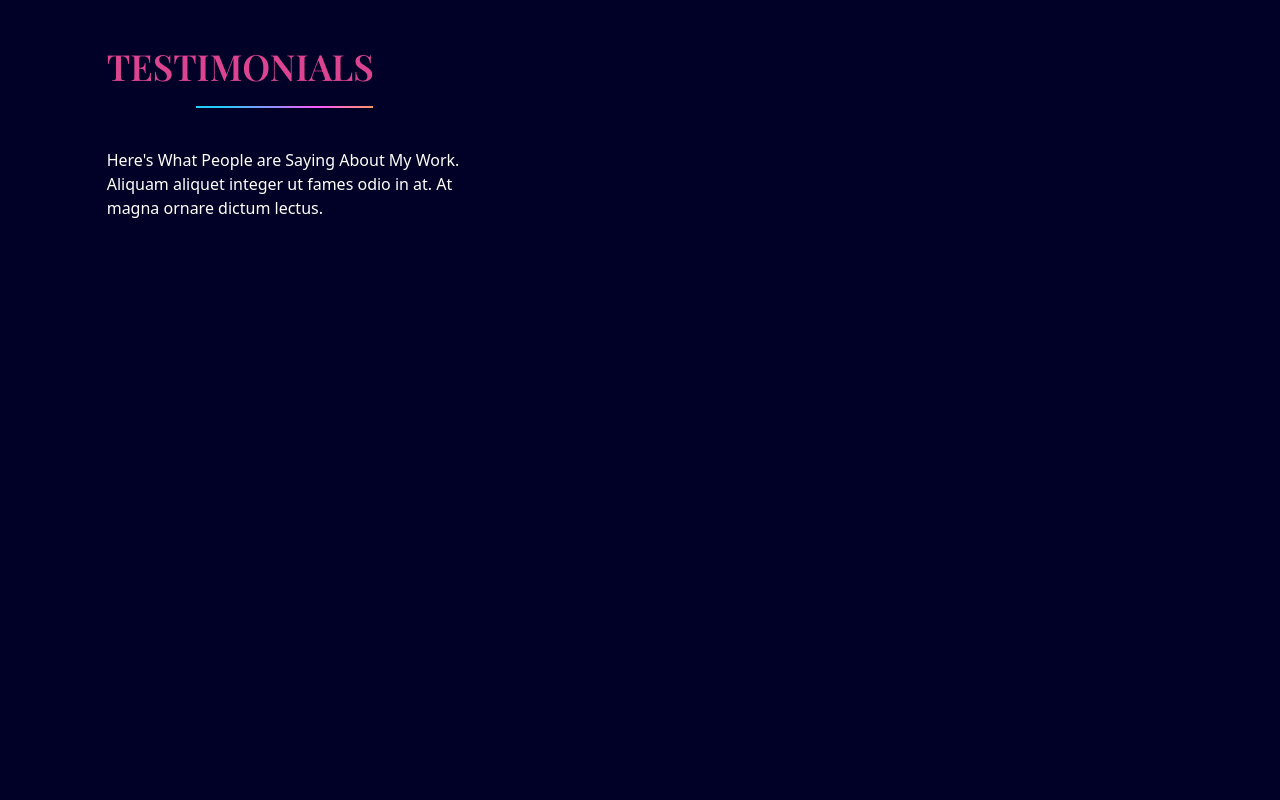
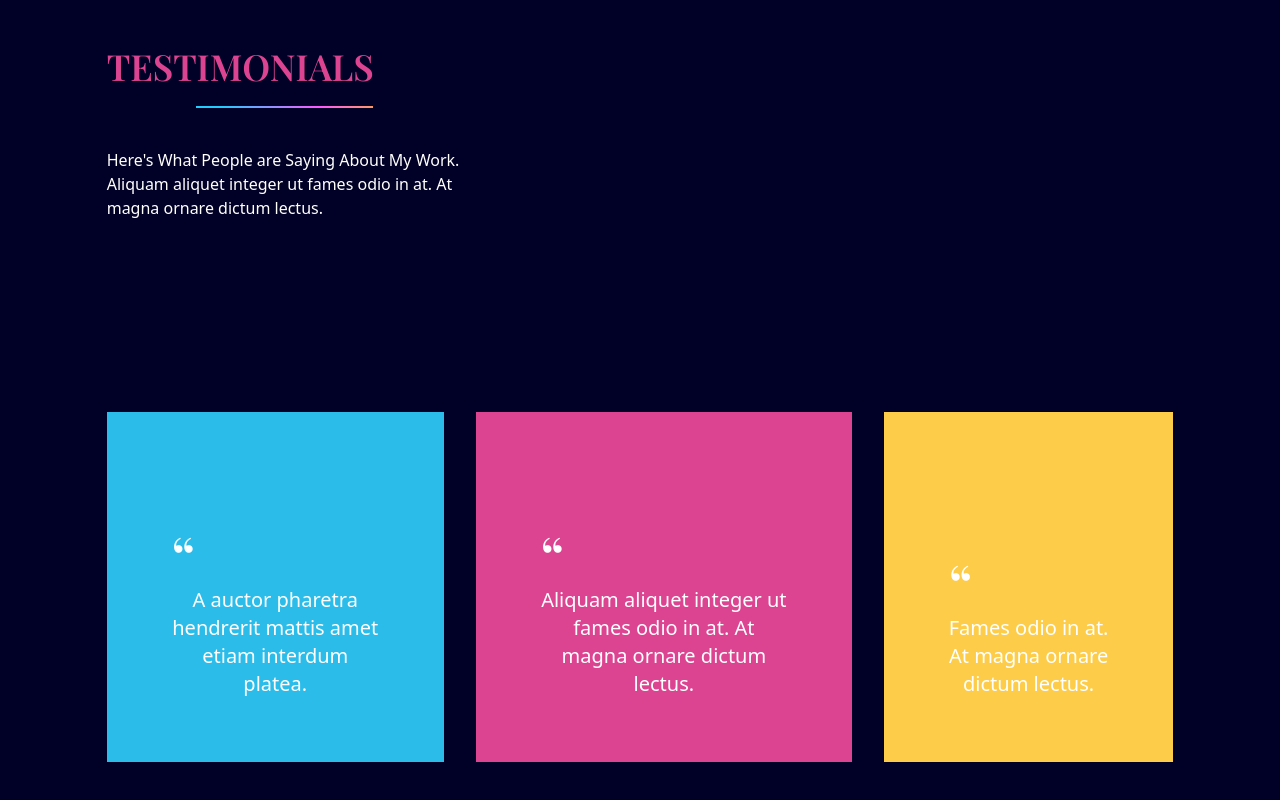
Before and after one commit to afiatamanna06/jane-esper, a React (Create React App) app: page / in a window 1280 px wide. Shown: the part 3496-4296 px from the top of the page. Before the commit the page ends 3780 px from the top, so only its background shows below. Built offline with nearby package versions, Linux system fonts and the light colour scheme.

Commit message:
Add testimonials data mapping

```diff
--- a/src/components/testimonials/Testimonials.tsx
+++ b/src/components/testimonials/Testimonials.tsx
@@ -1,5 +1,7 @@
 import LineGradient from "../common/LineGradient";
 import { motion } from "framer-motion";
+import { testimonialsData } from "./TestimonialsData";
+import TestimonialsCard from "./TestimonialsCard";
 
 function Testimonials() {
 
@@ -27,7 +29,9 @@ function Testimonials() {
       </motion.div>
 
       <div className="md:flex md:justify-between gap-8">
-
+        {testimonialsData.map(({ image, delay, color, description }) => (
+          <TestimonialsCard image={image} delay={delay} color={color} description={description} />
+        ))}
       </div>
     </section>
   );
--- a/src/components/testimonials/TestimonialsCard.tsx
+++ b/src/components/testimonials/TestimonialsCard.tsx
@@ -9,11 +9,11 @@ interface propTypes {
 
 function TestimonialsCard({ image, delay, color, description }: propTypes) {
 
-  const testimonialStyles = `mx-auto relative mx-w-[400px] h-[350px] flex flex-col justify-end pt-16 mt-48 before:absolute before:top-[-120px] before:-ml-[110px] before:left-1/2`;
+  const testimonialStyles = `mx-auto relative max-w-[400px] h-[350px] flex flex-col justify-end p-16 mt-48 before:absolute before:top-[-120px] before:-ml-[110px] before:left-1/2`;
 
   return (
     <motion.div
-      className={`${color} before:${image} ${testimonialStyles}`}
+      className={`${color} ${testimonialStyles} before:${image}`}
       initial="hidden"
       whileInView="visible"
       viewport={{ once: true, amount: 0.5 }}
@@ -23,7 +23,7 @@ function TestimonialsCard({ image, delay, color, description }: propTypes) {
         visible: { opacity: 1, scale: 1 },
       }}
     >
-      <p className="font-playfair text-6xl">"</p>
+      <p className="font-playfair text-6xl">“</p>
       <p className="text-center text-xl">{description}</p>
     </motion.div>
   );
--- a/src/components/testimonials/TestimonialsData.ts
+++ b/src/components/testimonials/TestimonialsData.ts
@@ -3,18 +3,18 @@ export const testimonialsData = [
         image: "content-person1",
         delay: 0,
         color: "bg-blue",
-        description: "A auctor pharetra hendrerit mattis amet etiam interdum platea. Est morbi porttitor scelerisque fermentum, sagittis non egestas. Amet odio sit sagittis,"
+        description: "A auctor pharetra hendrerit mattis amet etiam interdum platea."
     },
     {
         image: "content-person2",
         delay: 0.2,
         color: "bg-red",
-        description: "Urna, eget pulvinar dolor cursus volutpat dictum odio. Nec ultricies amet in in neque nibh tortor. Libero sed pretium justo nulla blandit nulla amet habitant iaculis. Iaculis in congue vitae sollicitudin faucibus a"
+        description: "Aliquam aliquet integer ut fames odio in at. At magna ornare dictum lectus."
     },
     {
         image: "content-person3",
         delay: 0.4,
         color: "bg-yellow",
-        description: "Accumsan eu fringilla nisi, eget. Vitae, eget ut id proin arcu in curabitur. Lectus libero, egestas enim aliquam quis felis amet. Sagittis, amet netus fringilla netus lobortis odio sed platea. Bibendum."
+        description: "Fames odio in at. At magna ornare dictum lectus."
     },
 ]
```
